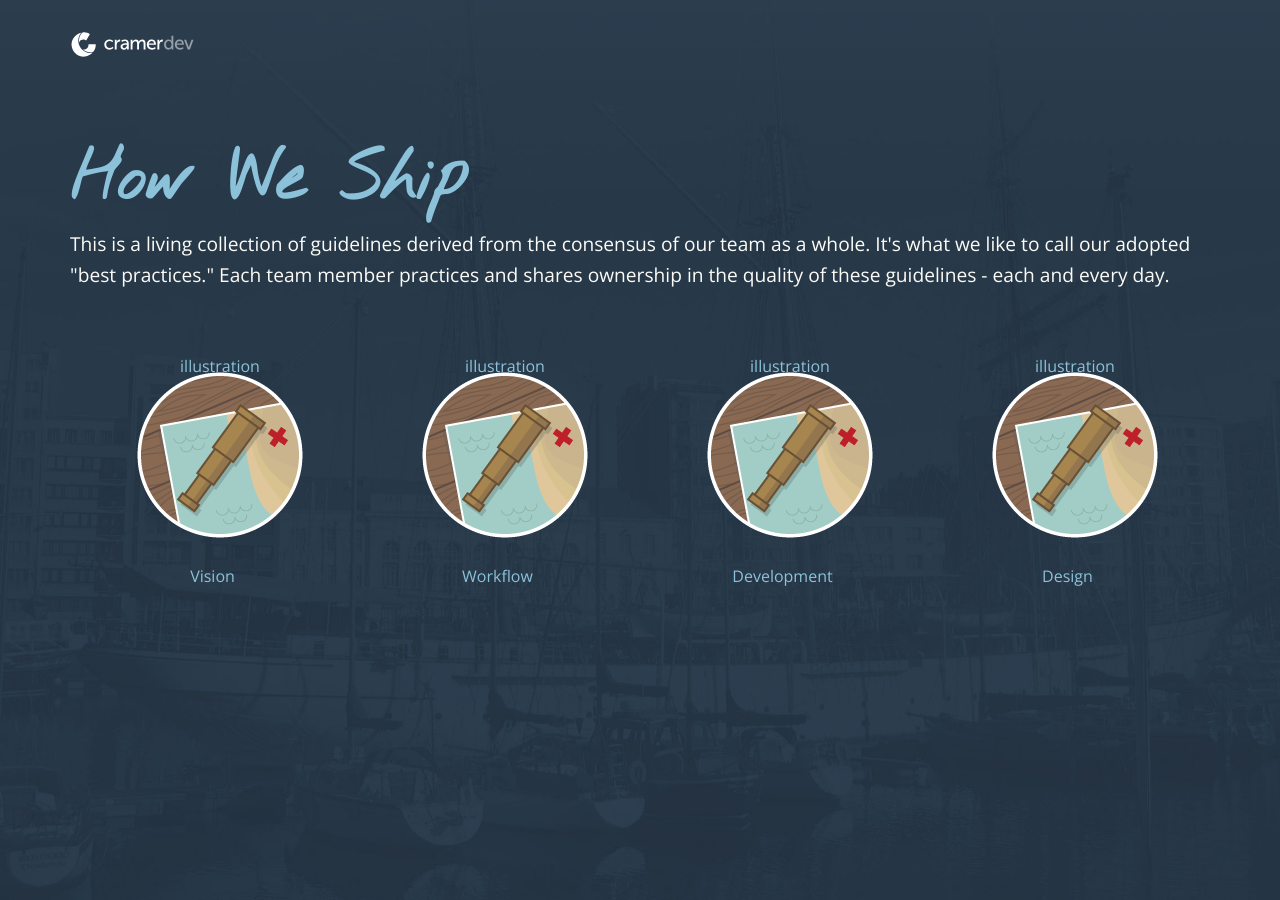
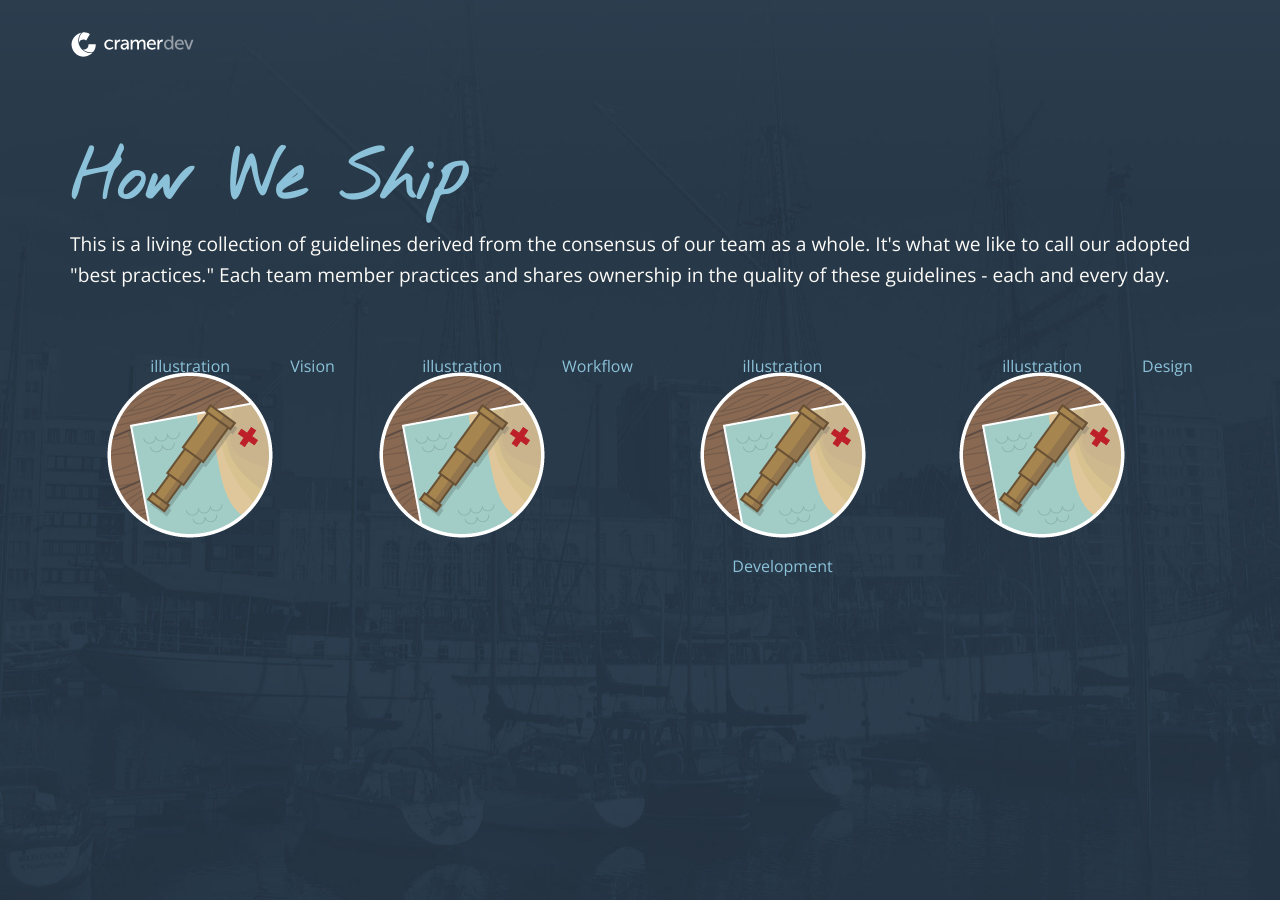
Before and after one commit to cramerdev/docs, a Jekyll site: the page built from index.html, in a window 1280 px wide. Built offline with Jekyll 4.4.1, drawn with Linux system fonts in a browser that asks for light colours; nearby versions of some CDN libraries; Markdown is read by kramdown in place of the engine named in the settings.

Commit message:
twerkin the subpage nav

```diff
--- a/_layouts/default.html
+++ b/_layouts/default.html
@@ -20,6 +20,9 @@
           </div>
         </div>
       </div>
+
+      <div class="illy illy-{{ page.title | downcase }}"></div>
+
     </div>
 
     <div class="col-md-7 main">
--- a/assets/css/_typography.scss
+++ b/assets/css/_typography.scss
@@ -21,8 +21,12 @@
   font-weight: 700;
 }
 
-body.full h2, body.full p {
+body.full p {
   color: $white;
+}
+
+body.full h2 {
+  color: $blue-light;
 }
 
 header {
--- a/assets/css/main.css
+++ b/assets/css/main.css
@@ -27,8 +27,12 @@
   font-weight: 700;
 }
 
-body.full h2, body.full p {
+body.full p {
   color: #fcfbf7;
+}
+
+body.full h2 {
+  color: #8cc2d9;
 }
 
 header {
@@ -200,15 +204,30 @@
   text-align: center;
   width: 25%;
 }
+.features ul li a {
+  border-radius: 3px;
+  display: inline-block;
+  height: 100%;
+  width: 100%;
+}
+.features ul li a:hover {
+  background-color: #233140;
+  background-color: rgba(0, 0, 0, 0.1);
+  text-decoration: none;
+  -webkit-transition: all 0.2s ease-in;
+  -moz-transition: all 0.2s ease-in;
+  -o-transition: all 0.2s ease-in;
+  transition: all 0.2s ease-in;
+}
 
 .features span[class*="icon-"] {
   display: none;
 }
 
 .illy {
-  display: block;
-  height: 210px;
-  width: 300px;
+  display: inline-block;
+  height: 200px;
+  width: 200px;
 }
 
 .illy-vision {
```
Also changed, not shown: assets/css/_common.scss (+18 -3 lines).
